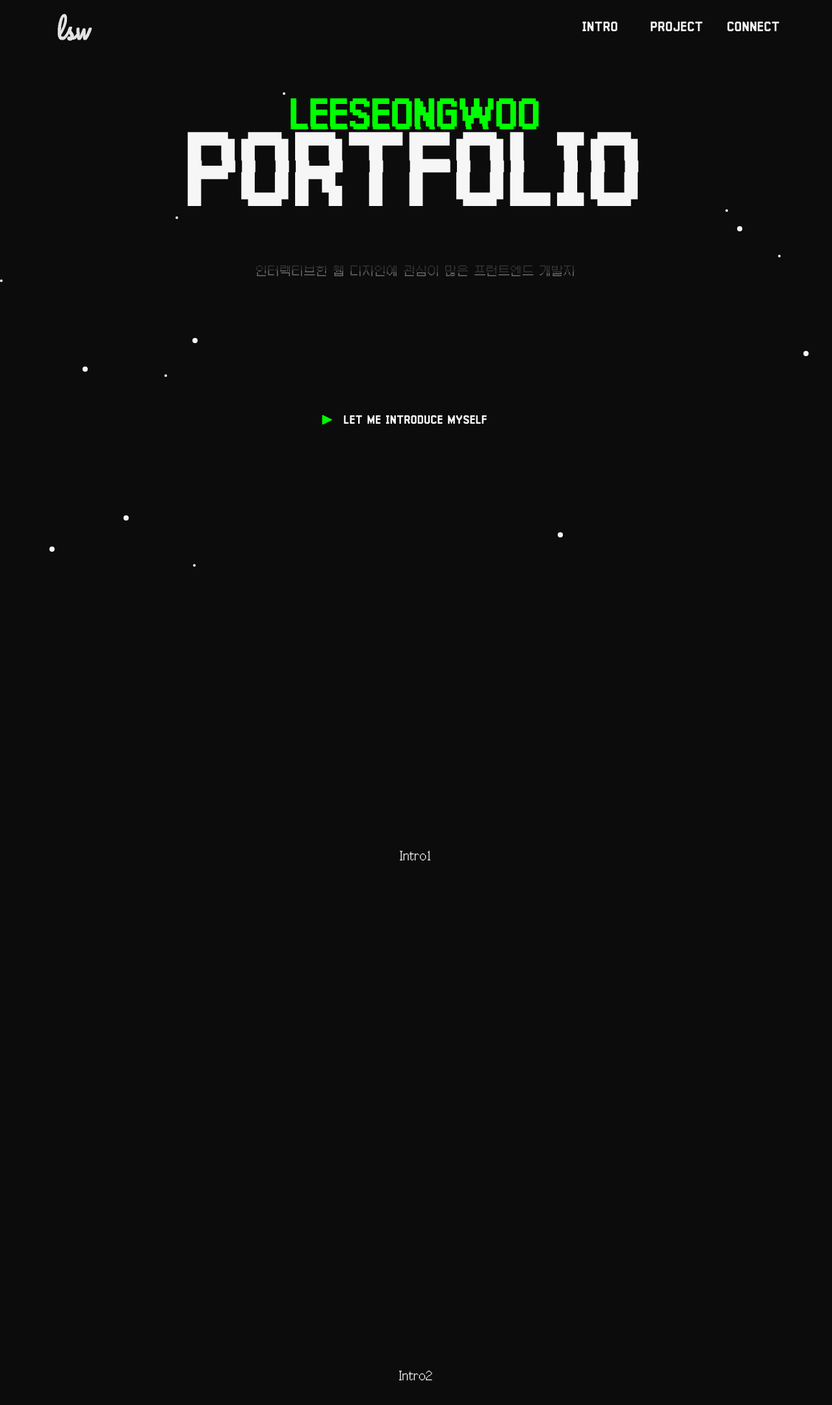
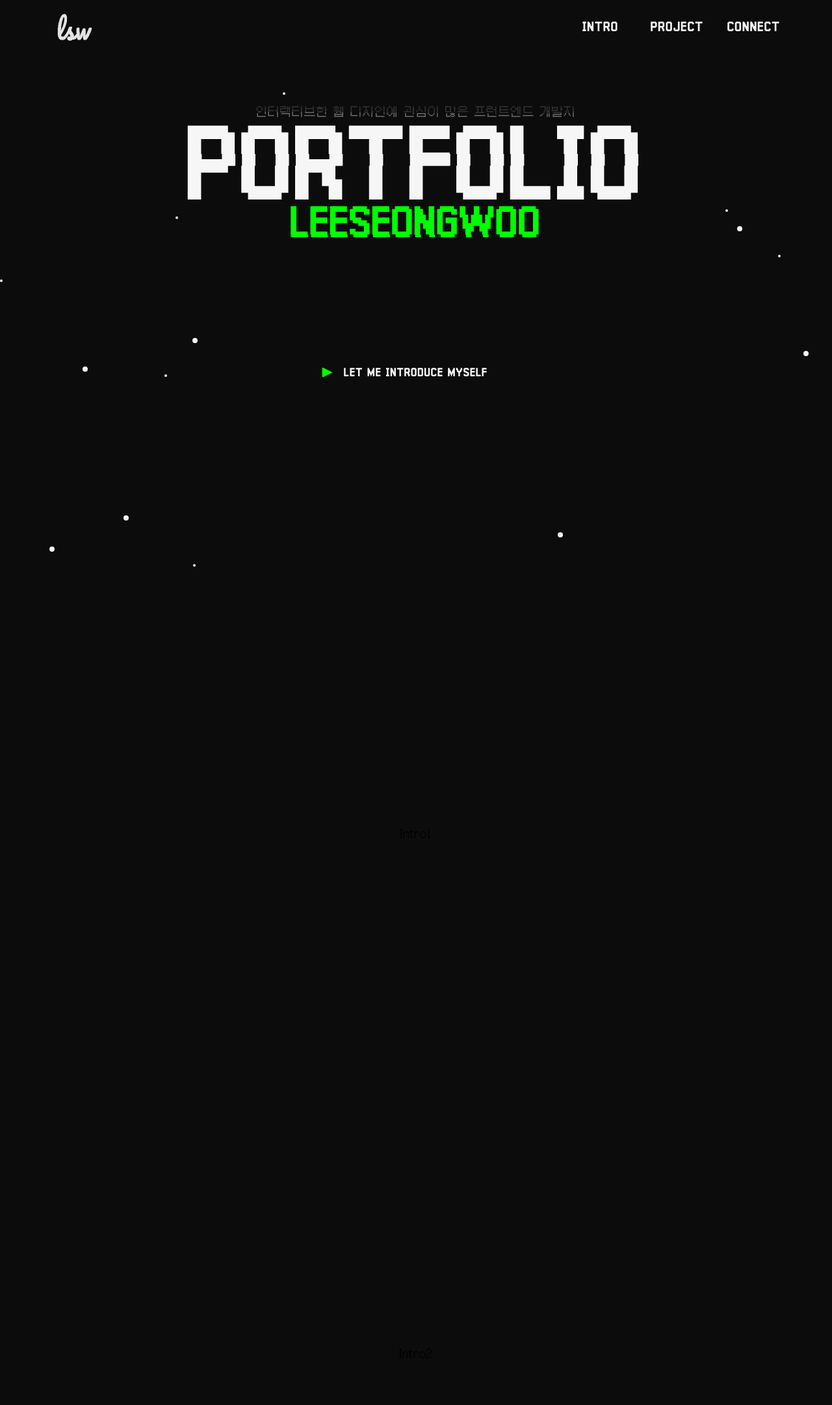
Before and after one commit to Lsw96/portfolio, a React (Vite) app: page / in a window 1280 px wide. Shown: the top 2162 px of the page at 65% size. Built offline with nearby package versions, Linux system fonts and the light colour scheme.

Commit message:
Fix | 리사이즈시 별 생성 호출 방법 변경 | 계속 호출이 아닌 200ms 후 마지막 호출함수만 실행

```diff
--- a/src/pages/Intro.tsx
+++ b/src/pages/Intro.tsx
@@ -13,14 +13,15 @@ import Stars from '@components/Star';
 
 // utils
 import { getMainArea, getCenterArea, createStar } from '@utils/starArea';
+import { debounce } from '@utils/debounce';
 
 // styles
 import styles from '@scss/components/intro.module.scss';
 
 const Intro: React.FC = () => {
 	const intro1Ref = useRef<HTMLDivElement | null>(null);
+	const stars = useSelector((state: { stars: { stars: Star[] } }) => state.stars.stars);
 	const dispatch = useDispatch();
-	const stars = useSelector((state: { stars: { stars: Star[] } }) => state.stars.stars);
 
 	// 화면 스크롤을 다음영역으로 이동시키는 함수
 	const handleScrollToIntro = () => {
@@ -47,7 +48,11 @@ const Intro: React.FC = () => {
 	// 컴포넌트 마운트 시 별 생성 및 리사이즈 이벤트 등록
 	useEffect(() => {
 		generateStars();
-		const handleResize = () => generateStars(); // 화면 크기 변경 시 별 재생성
+
+		const handleResize = debounce(() => {
+			generateStars(); // 화면 크기 변경 시 별 재생성
+		}, 200); // 200ms로 디바운스 설정
+
 		window.addEventListener('resize', handleResize);
 		return () => window.removeEventListener('resize', handleResize); // 컴포넌트 언마운트 시 리스너 제거
 	}, [dispatch]);
@@ -61,24 +66,24 @@ const Intro: React.FC = () => {
 				<section className={styles.textWrapper}>
 					<h1 className={styles.title}>
 						<span
+							className={`${styles.smallText} ${styles.glitch}`}
+							data-glitch="LEESEONGWOO"
+						>
+							LEESEONGWOO
+						</span>
+						<span
 							className={`${styles.largeText} ${styles.glitch}`}
 							data-glitch="PORTFOLIO"
 						>
 							PORTFOLIO
 						</span>
 						<span
-							className={`${styles.smallText} ${styles.glitch}`}
-							data-glitch="LEESEONGWOO"
+							className={styles.contentText}
+							data-wave="인터랙티브한 웹 디자인에 관심이 많은 프런트엔드 개발자"
 						>
-							LEESEONGWOO
+							인터랙티브한 웹 디자인에 관심이 많은 프런트엔드 개발자
 						</span>
 					</h1>
-					<span
-						className={styles.contentText}
-						data-wave="인터랙티브한 웹 디자인에 관심이 많은 프런트엔드 개발자"
-					>
-						인터랙티브한 웹 디자인에 관심이 많은 프런트엔드 개발자
-					</span>
 
 					<button className={styles.startBtn} onClick={handleScrollToIntro}>
 						LET ME INTRODUCE MYSELF
@@ -87,10 +92,10 @@ const Intro: React.FC = () => {
 			</main>
 
 			<div className={styles.box} ref={intro1Ref}>
-				<p className={styles.title}>Intro1</p>
+				<p>Intro1</p>
 			</div>
 			<div className={styles.box}>
-				<p className={styles.title}>Intro2</p>
+				<p>Intro2</p>
 			</div>
 		</>
 	);
--- /dev/null
+++ b/src/utils/debounce.tsx
@@ -0,0 +1,12 @@
+export const debounce = (func: (...args: any[]) => void, delay: number) => {
+	let timeoutId: NodeJS.Timeout;
+
+	return (...args: any[]) => {
+		if (timeoutId) {
+			clearTimeout(timeoutId);
+		}
+		timeoutId = setTimeout(() => {
+			func(...args);
+		}, delay);
+	};
+};
```
